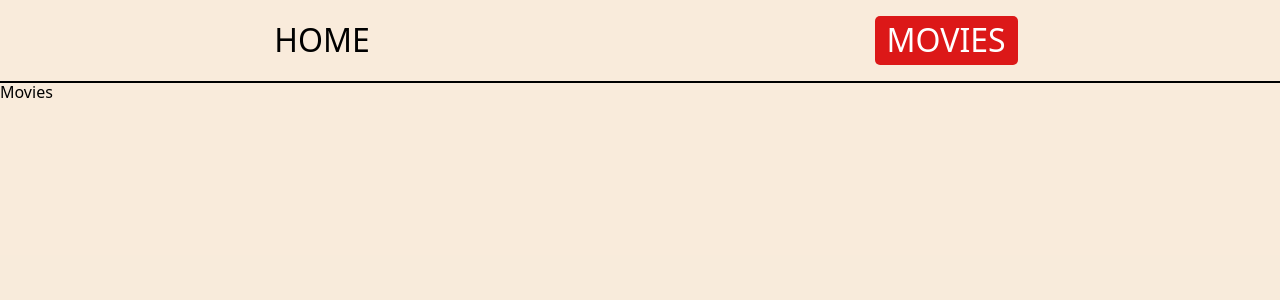
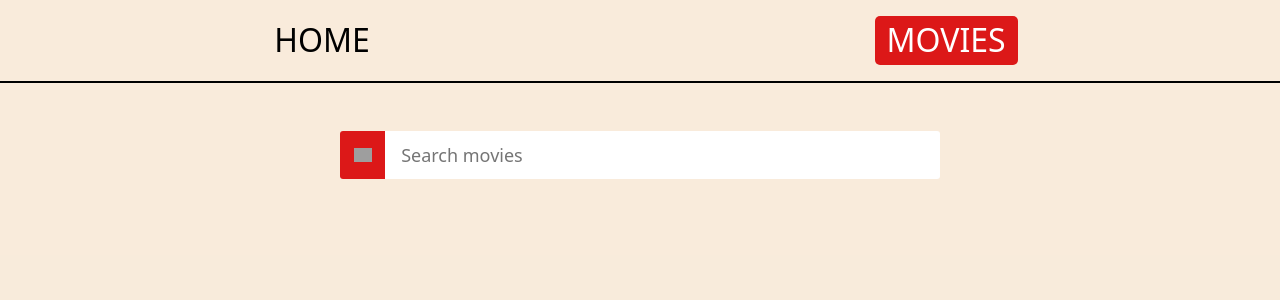
Before and after one commit to KuznietsovaOksana/goit-react-hw-05-movies, a React (Create React App) app: page /goit-react-hw-05-movies/movies in a window 1280 px wide. Shown: the top 300 px of the page. Built offline with nearby package versions, Linux system fonts and the light colour scheme; grey boxes are pictures that could not be loaded.

Commit message:
Create: searchbar
Adds template for input on Movies page without logic

```diff
--- a/src/pages/Movies/Movies.jsx
+++ b/src/pages/Movies/Movies.jsx
@@ -1,9 +1,33 @@
+// import { useState } from 'react';
+import { Box, Form, Button, Input } from './Movies.styled';
+
+export const Movies = () => {
+  const inputChange = () => {};
+
+  const handleSubmit = () => {};
+
+  return (
+    <Box>
+      <Form onSubmit={handleSubmit}>
+        <Button type="submit"></Button>
+        <Input
+          onChange={inputChange}
+          type="text"
+          autoComplete="off"
+          autoFocus
+          placeholder="Search movies"
+        />
+      </Form>
+    </Box>
+  );
+};
+
 // import { useState, useEffect } from 'react';
 
-export const Movies = () => {
-  // const [movies, setMovies] = useState([]);
+// export const Movies = () => {
+// const [movies, setMovies] = useState([]);
 
-  // useEffect(() => {}, []);
+// useEffect(() => {}, []);
 
-  return <>Movies</>;
-};
+// return <>Movies</>;
+// };
--- /dev/null
+++ b/src/pages/Movies/Movies.styled.js
@@ -0,0 +1,50 @@
+import styled from 'styled-components';
+
+export const Box = styled.main`
+  display: flex;
+  justify-content: center;
+  align-items: center;
+  min-height: 64px;
+  padding: 48px 16px;
+  color: #ffffff;
+`;
+
+export const Form = styled.form`
+  display: flex;
+  align-items: center;
+  width: 100%;
+  max-width: 600px;
+  background-color: #fff;
+  border-radius: 3px;
+  overflow: hidden;
+`;
+
+export const Button = styled.button`
+  display: inline-block;
+  width: 48px;
+  height: 48px;
+  border: 0;
+  background-color: #dc1818;
+  background-image: url('https://upload.wikimedia.org/wikipedia/commons/thumb/0/0b/Search_Icon.svg/1024px-Search_Icon.svg.png');
+  background-size: 40%;
+  background-repeat: no-repeat;
+  background-position: center;
+  cursor: pointer;
+  outline: none;
+`;
+
+export const Input = styled.input`
+  display: inline-block;
+  width: 100%;
+  font: inherit;
+  font-size: 20px;
+  border: none;
+  outline: none;
+  padding-left: 16px;
+  padding-right: 16px;
+
+  ::placeholder {
+    font: inherit;
+    font-size: 18px;
+  }
+`;
```
